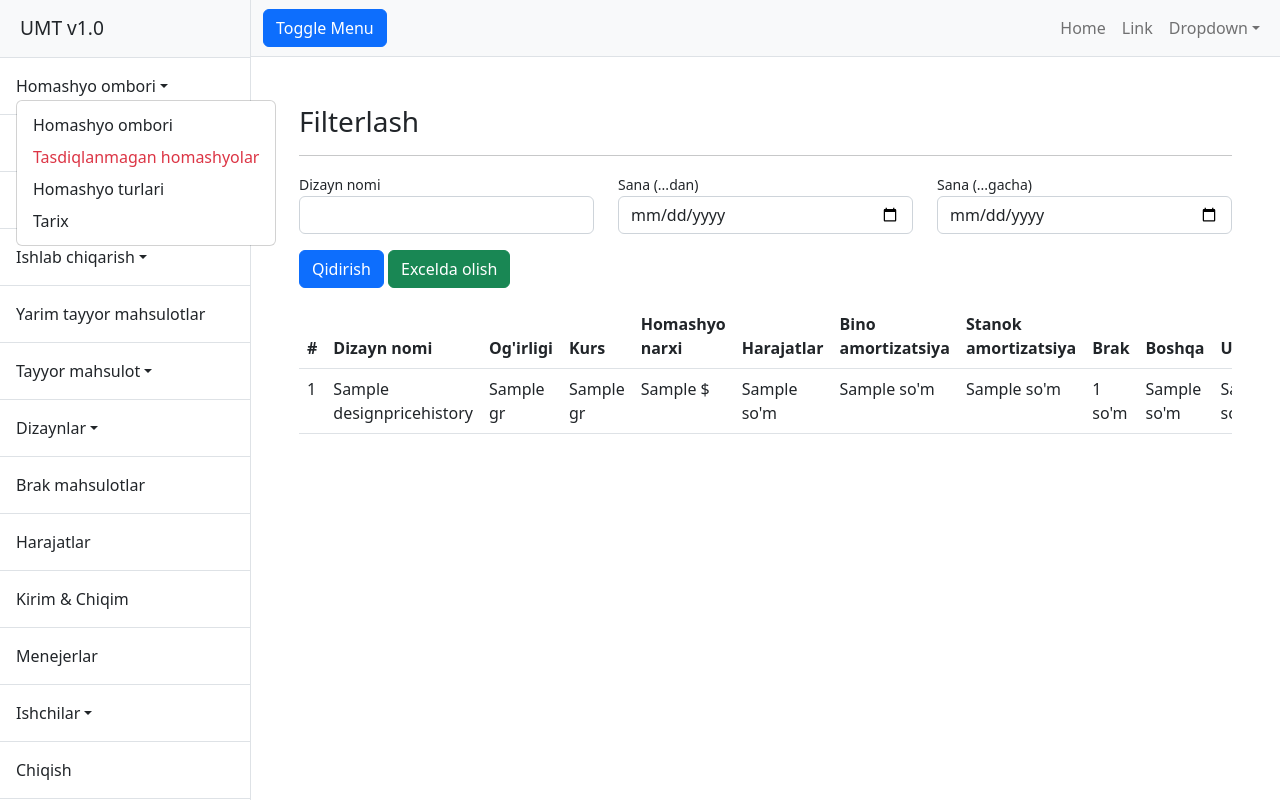
After one commit to oo9way/umt, a Django app: page /superuser/dashboard/design/price/history/ in a window 1280 px wide, after a click on "Homashyo ombori". The commit adds this page. Run offline with Django 5.2, Linux system fonts and the light colour scheme; a user stored in the database is signed in; tables that the repository leaves empty hold one stand-in row (values such as "Sample post"); some libraries are stand-ins or nearby versions.

Commit message:
Design xls

```diff
--- a/superuser/urls.py
+++ b/superuser/urls.py
@@ -2,6 +2,7 @@ from django.urls import path
 from superuser.forms import SellBrak
 from superuser.views import (
     BrakListView,
+    DesignPriceHistoryView,
     DesignView,
     ExpenditureView,
     FinanceView,
@@ -168,6 +169,8 @@ urlpatterns += [
         name="design-details",
     ),
     path("dashboard/design/delete/<int:pk>/", DesignDeleteView.as_view(), name="design_delete"),
+    path("dashboard/design/price/history/", DesignPriceHistoryView.as_view(), name="design_price_history"),
+
 
 ]
 
@@ -278,6 +281,14 @@ urlpatterns += [
         GenerateFinanceExcel.as_view(),
         name="finance_xls",
     ),
+
+    path(
+        "dashboard/design/history/generate-xls/",
+        GenerateDesignPriceHistoryExcel.as_view(),
+        name="design_price_history_xls",
+    ),
+
+
 ]
 
 
--- a/superuser/views.py
+++ b/superuser/views.py
@@ -22,6 +22,7 @@ from materials.models import (
     DesignField,
     DesignImmutable,
     DesignLabel,
+    DesignPriceHistory,
     Finance,
     MaterialStorage,
     MaterialStorageHistory,
@@ -1684,3 +1685,44 @@ def sales_history(request):
         'query': query.order_by('-created_at')
     }
     return render(request, 'superadmin/stock/history.html', context)
+
+
+
+
+class DesignPriceHistoryView(IsAdminRole, ListView):
+    model = DesignPriceHistory
+    paginate_by = 20
+    ordering = ["-created_at"]
+    template_name = "superadmin/design/history.html"
+
+    def get_queryset(self):
+        date_from = self.request.GET.get("date_from")
+        date_to = self.request.GET.get("date_to")
+        name = self.request.GET.get("name")
+        queryset = super().get_queryset()
+
+        if date_from:
+            queryset = queryset.filter(created_at__gte=date_from)
+
+        if date_to:
+            queryset = queryset.filter(created_at__lte=date_to)
+
+        if name:
+            queryset = queryset.filter(design_name__icontains=name)
+
+        return queryset
+
+
+    def get_context_data(self, **kwargs):
+        context = super().get_context_data(**kwargs)
+
+        date_from = self.request.GET.get("date_from")
+        date_to = self.request.GET.get("date_to")
+        name = self.request.GET.get("name")
+
+        context['name'] = name
+        context['date_from'] = date_from
+        context['date_to'] = date_to
+
+
+        return context
--- /dev/null
+++ b/templates/superadmin/design/history.html
@@ -0,0 +1,119 @@
+{% extends 'base.html' %}
+{% load crispy_forms_tags %}
+{% load humanize %}
+
+{% block sidebar_items %}
+{% include '../sidebar.html' %}
+{% endblock sidebar_items %}
+
+
+{% block content %}
+
+
+<h3>Filterlash</h3>
+<hr>
+
+<form action="">
+    <div class="row gy-2">
+        <div class="col-sm-4">
+            <div class="form-group">
+                <label for="">Dizayn nomi</label>
+                <input type="text" class="form-control" name="name">
+            </div>
+        </div>
+        <div class="col-sm-4">
+            <div class="form-group">
+                <label for="">Sana (...dan)</label>
+                <input type="date" class="form-control" name="date_from">
+            </div>
+        </div>
+        <div class="col-sm-4">
+            <div class="form-group">
+                <label for="">Sana (...gacha)</label>
+                <input type="date" class="form-control" name="date_to">
+            </div>
+        </div>
+
+    </div>
+<div class="mt-3">
+
+    <button class="btn btn-primary">
+    Qidirish
+    </button>
+    <a href="{% url 'superuser:design_price_history_xls' %}?name={{name}}&date_from={{date_from}}&date_to={{date_to}}" class="btn btn-success">Excelda olish </a>
+
+</div>
+</form>
+
+<div class="table-responsive mt-3">
+    <table class="table">
+        <thead>
+            <tr>
+                <th>#</th>
+                <th>Dizayn nomi</th>
+                <th>Og'irligi</th>
+                <th>Kurs</th>
+                <th>Homashyo narxi</th>
+                <th>Harajatlar</th>
+                <th>Bino amortizatsiya</th>
+                <th>Stanok amortizatsiya</th>
+                <th>Brak</th>
+                <th>Boshqa</th>
+                <th>Umumiy</th>
+            </tr>
+        </thead>
+        <tbody>
+            {% for obj in object_list %}
+            <tr>
+                <td>{{forloop.counter0|add:page_obj.start_index}}</td>
+                <td>{{obj.design_name}}</td>
+                <td>{{obj.weight|truncatechars:7}} gr</td>
+                <td>{{obj.exchange|truncatechars:7}} gr</td>
+                <td>{{obj.materials|truncatechars:7}} $</td>
+                <td>{{obj.expense|truncatechars:7}} so'm</td>
+                <td>{{obj.building|truncatechars:7}} so'm</td>
+                <td>{{obj.machine|truncatechars:7}} so'm</td>
+                <td>{{obj.invalid|truncatechars:7}} so'm</td>
+                <td>{{obj.another_percent|truncatechars:7}} so'm</td>
+                <td>{{obj.total|truncatechars:7}} so'm</td>
+            </tr>
+            {% endfor %}
+        </tbody>
+    </table>
+</div>
+
+
+
+{% if page_obj.has_next or page_obj.has_previous %}
+
+<div class="pagination">
+    <span class="step-links">
+
+        <br>
+        <h6 class="current">
+            {{ page_obj.paginator.num_pages }} - {{ page_obj.number }} sahifa.
+            </h4>
+            <br>
+
+
+            <a class="pagination-btn" {% if page_obj.has_previous %} href="?page=1" {% endif %}>&laquo;Birinchi</a>
+            |
+            <a class="pagination-btn" {% if page_obj.has_previous %} href="?page={{ page_obj.previous_page_number }}"
+                {%endif %}>‹ Oldingi</a> |
+
+
+
+
+            <a class="pagination-btn" {% if page_obj.has_next %}
+                href="?page={{ page_obj.next_page_number }} {% endif %}">Keyingi ›</a> |
+            <a class="pagination-btn" {% if page_obj.has_next %} href="?page={{ page_obj.paginator.num_pages }}"
+                {%endif%}>Oxirgi &raquo;</a>
+
+    </span>
+</div>
+
+{% endif %}
+
+
+
+{% endblock content %}
--- a/templates/superadmin/sidebar.html
+++ b/templates/superadmin/sidebar.html
@@ -67,8 +67,14 @@
 
 
 <div class="sidebar-dropdown p-3 border-bottom dropdown">
-    <a href="{% url 'superuser:design_home' %}" class="nav-link">Dizaynlar</a>
+    <a class="nav-link dropdown-toggle" id="navbarDropdown" role="button" data-bs-toggle="dropdown" aria-haspopup="true"
+        aria-expanded="false">Dizaynlar</a>
+    <div class="dropdown-menu dropdown-menu-end" aria-labelledby="navbarDropdown">
+        <a class="dropdown-item" href="{% url 'superuser:design_home' %}" class="nav-link">Dizaynlar</a>
+        <a class="dropdown-item" href="{% url 'superuser:design_price_history' %}" class="nav-link">Narxlar tarixi</a>
+    </div>
 </div>
+
 
 <div class="sidebar-dropdown p-3 border-bottom dropdown">
     <a href="{% url 'superuser:brak_list' %}" class="nav-link">Brak mahsulotlar</a>
```
Also changed, not shown: superuser/resources.py (+19 -0 lines), superuser/utils/generate_xls.py (+31 -0 lines).
